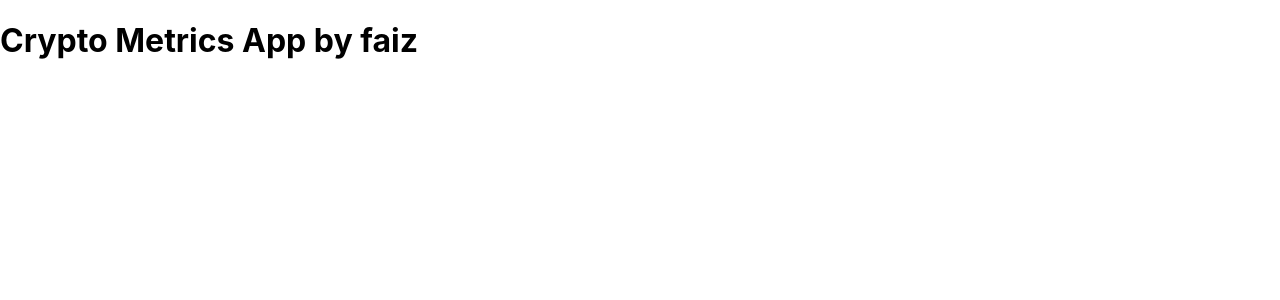
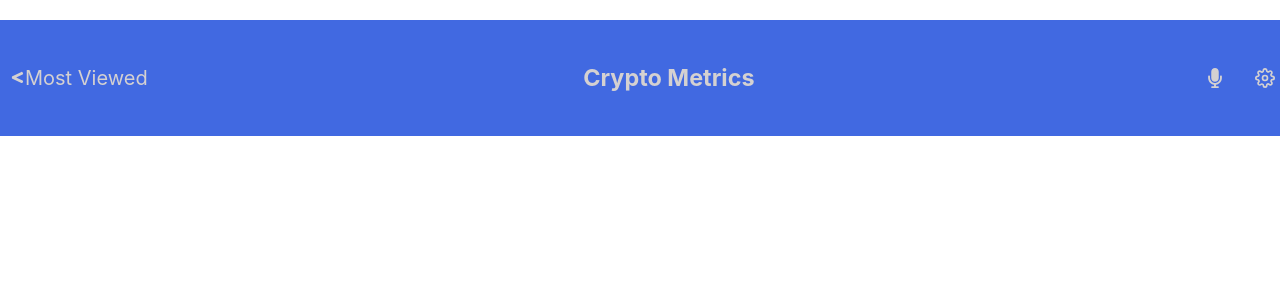
Before and after one commit to the-faizmohammad/Crypto-Metrics, a React (Create React App) app: page / in a window 1280 px wide. Shown: the top 300 px of the page. Built offline with nearby package versions, Linux system fonts and the light colour scheme.

Commit message:
Add Navigation Component

```diff
--- a/package.json
+++ b/package.json
@@ -7,10 +7,12 @@
     "@testing-library/jest-dom": "^5.17.0",
     "@testing-library/react": "^13.4.0",
     "@testing-library/user-event": "^13.5.0",
+    "axios": "^1.6.2",
     "bootstrap": "^5.3.2",
     "react": "^18.2.0",
     "react-bootstrap": "^2.9.1",
     "react-dom": "^18.2.0",
+    "react-icons": "^4.12.0",
     "react-redux": "^8.1.3",
     "react-router-dom": "^6.18.0",
     "react-scripts": "5.0.1",
--- a/src/App.js
+++ b/src/App.js
@@ -1,7 +1,13 @@
+import React from 'react';
+import { BrowserRouter as Router } from 'react-router-dom';
+import Navigation from './components/Navigation';
+
 function App() {
   return (
     <div className="App">
-      <h1>Crypto Metrics App by faiz</h1>
+      <Router>
+        <Navigation />
+      </Router>
     </div>
   );
 }
--- a/src/components/Navigation.js
+++ b/src/components/Navigation.js
@@ -1,7 +1,27 @@
 import React from 'react';
+import { Navbar } from 'react-bootstrap';
+import { FaLessThan, FaMicrophone } from 'react-icons/fa';
+import { FiSettings } from 'react-icons/fi';
+import '../styles/Navigation.css';
 
 const Navigation = () => (
-  <h1>Faiz</h1>
+  <Navbar className="custom-navbar">
+    <nav>
+      <ul className="custom-nav-links">
+        <li>
+          <FaLessThan className="custom-icon lessthan" />
+          Most Viewed
+        </li>
+        <li className="custom-header-list">
+          <h1>Crypto Metrics</h1>
+        </li>
+        <li className="custom-header-list custom-icons-class">
+          <FaMicrophone className="custom-icon" />
+          <FiSettings className="custom-icon" />
+        </li>
+      </ul>
+    </nav>
+  </Navbar>
 );
 
 export default Navigation;
--- /dev/null
+++ b/src/styles/Navigation.css
@@ -0,0 +1,40 @@
+.custom-nav-links {
+  display: flex;
+  flex-direction: row;
+  justify-content: space-between;
+  align-items: center;
+  padding: 20px 10px;
+  font-size: 20px;
+  background-color: #4169e1;
+  color: rgb(212, 209, 209);
+  width: 100%;
+}
+
+.custom-header-list {
+  list-style: none;
+}
+
+.custom-icons-class {
+  display: flex;
+  justify-content: space-around;
+  width: 100px;
+}
+
+.lessthan {
+  font-size: 15px;
+}
+
+@media only screen and (max-width: 600px) {
+  .custom-nav-links {
+    padding: 20px 10px;
+    font-size: 16px;
+  }
+
+  .custom-icons-class {
+    width: 60px;
+  }
+
+  .lessthan {
+    font-size: 12px;
+  }
+}
```
Also changed, not shown: src/redux/store.js (line endings or trailing spaces), 1 other file (tests, documents, lock files or other folders).
